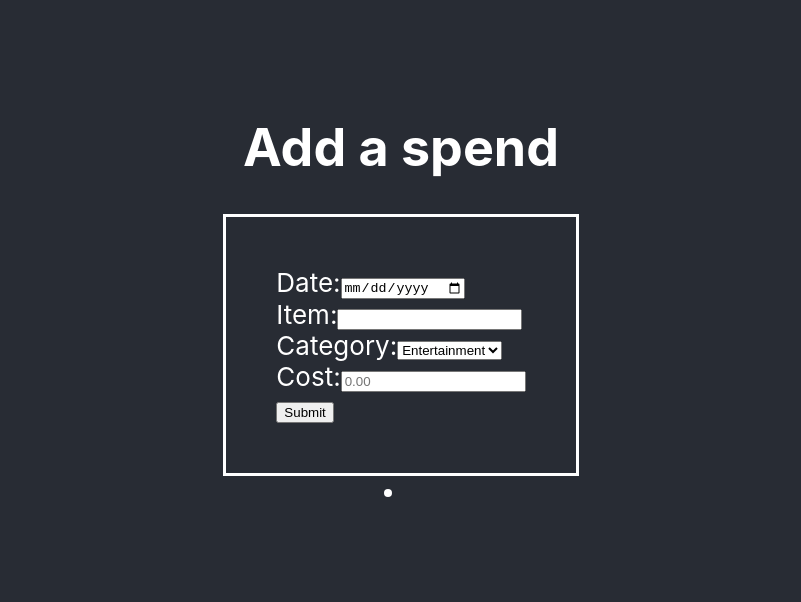
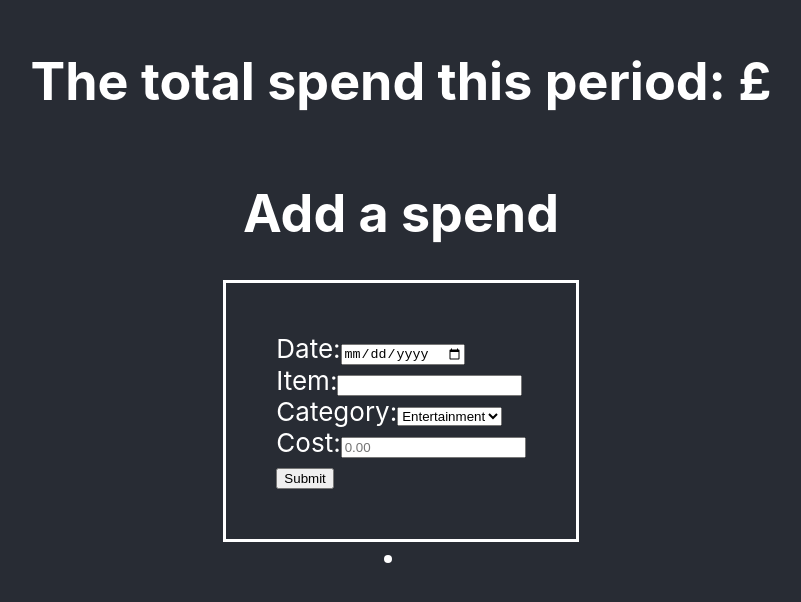
Before and after one commit to LornaRoberts/ctb-react, a React (Create React App) app: page / in a window 1280 px wide. Shown: the part 106-708 px from the top of the page, without its empty margins (239-1040 px from the left). Built offline with nearby package versions, Linux system fonts and the light colour scheme; no server answers.

Commit message:
front end good, now ready to test

```diff
--- a/src/App.js
+++ b/src/App.js
@@ -1,11 +1,13 @@
 import './App.css';
 import NewSpend from './components/Spends/new';
 import SingleSpend from './components/Spends/listofspends';
+import TSTP from './components/Spends/totalspendsthisperiod';
 
 function App() {
   return (
     <div className="App">
       <header className="App-header">
+      <TSTP />
         <NewSpend />
         <SingleSpend />
       </header>
--- /dev/null
+++ b/src/components/Spends/totalspendsthisperiod.js
@@ -0,0 +1,28 @@
+import React, {useState, useEffect} from 'react';
+
+
+
+function TSTP(){
+  const [total, setTotal] = useState('');
+  useEffect(()=>{
+        const url = 'http://localhost:3080/totals'
+         fetch(url, {
+          method: 'GET',
+          mode: 'cors',
+          headers: {'Content-Type': 'application/json'},
+         })
+        .then(function(resp) { return resp.json() }) // Convert data to json
+        .then(function(data) {
+          console.log('Success', data);
+          setTotal(data.totalSpendThisPeriod)
+        })
+        .catch(function(error) {
+        });
+        }
+  , [])
+
+  return (
+    <h1>The total spend this period: £{total}</h1>
+  );
+}
+export default TSTP;
```
Also changed, not shown: 1 other file (tests, documents, lock files or other folders).
